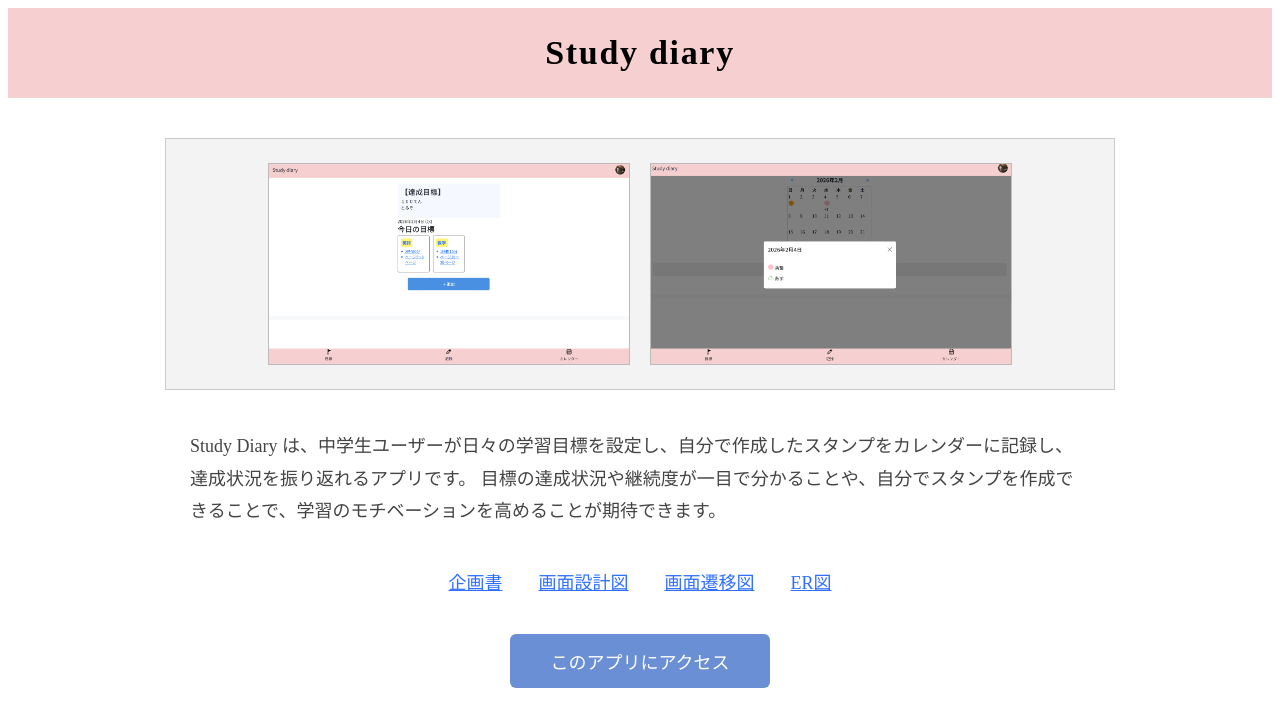
After one commit to sa06mnaa-creator/study--diary, a Django app: page / in a window 1280 px wide. The commit adds this page. Shown: the top 727 px of the page. Run offline with Django 5.2, Linux system fonts and the light colour scheme.

Commit message:
アプリ完成

```diff
--- /dev/null
+++ b/app/static/css/portfolio.css
@@ -0,0 +1,113 @@
+.pink-header{
+  background: #f6cfd0;
+  padding: 26px 16px 22px;
+  text-align: center;
+  border-bottom: 4px solid #f6cfd0;
+}
+.pink-title{
+  margin: 0;
+  font-size: 34px;
+  font-weight: 800;
+  color: black;
+  letter-spacing: .05em;
+}
+.app-shot{
+  margin: 40px auto;
+  padding: 24px;
+  border: 1px solid #ccc;
+  background: #f3f3f3;
+  display: flex;
+  justify-content: center;
+  align-items: center;
+  gap: 20px;
+  max-width: 900px;
+}
+.app-shot img{
+  display: block;
+  max-width: 360px;
+
+  border: 1px solid #bbb;
+  background: #fff;
+}
+.app-desc{
+  margin: 20px auto;
+  max-width: 900px;
+  font-size: 18px;
+  line-height: 1.8;
+  color: #444;
+}
+.docs{
+  margin: 40px 0;
+  text-align: center;
+}
+.docs a{
+  margin: 0 16px;
+  color: #2f6fff;
+  font-size: 18px;
+  text-decoration: underline;
+}
+.app-link{
+  margin: 40px 0 20px;
+  text-align: center;
+}
+.app-link a{
+  display: inline-block;
+  padding: 14px 40px;
+  background: #6b8fd4;
+  color: #fff;
+  font-size: 18px;
+  text-decoration: none;
+  border-radius: 6px;
+}
+
+@media (max-width: 768px){
+
+  /* ページの左右余白を少し小さく */
+  .page{
+    margin: 12px auto;
+    padding: 10px 12px 28px;
+  }
+
+  /* ヘッダー文字を小さく */
+  .pink-title{
+    font-size: 24px;
+  }
+
+  /* スクショを縦並びにする */
+  .app-shot{
+    flex-direction: column;
+    padding: 16px;
+    gap: 14px;
+    max-width: 100%;
+  }
+
+  /* 画像は画面幅に合わせる */
+  .app-shot img{
+    max-width: 100%;
+  }
+
+  /* 説明文もちょい小さく */
+  .app-desc{
+    font-size: 16px;
+    line-height: 1.9;
+    padding: 0 4px;
+  }
+
+  /* ドキュメントリンク：折り返して見やすく */
+  .docs{
+    margin: 26px 0;
+  }
+
+  .docs a{
+    display: inline-block;
+    margin: 8px 12px;
+    font-size: 16px;
+  }
+
+  /* ボタンを画面幅に近づける */
+  .app-link a{
+    width: min(320px, 92%);
+    text-align: center;
+    padding: 14px 0;
+  }
+}
--- /dev/null
+++ b/app/templates/portfolio/work-01.html
@@ -0,0 +1,36 @@
+{% load static %}
+<!doctype html>
+<html lang="ja">
+<head>
+  <meta charset="utf-8">
+  <link rel="stylesheet" href="{% static 'css/portfolio.css' %}">
+</head>
+<body>
+
+  <header class="pink-header">
+    <h1 class="pink-title">Study diary</h1></header>
+  <main class="page">
+    <section class="app-shot">
+      <img src="{% static 'img/home.png' %}" alt="ホーム画面">
+      <img src="{% static 'img/calendar.png' %}" alt="カレンダー画面">
+    </section>
+
+    <section class="app-desc">
+      <p>
+        Study Diary は、中学生ユーザーが日々の学習目標を設定し、自分で作成したスタンプをカレンダーに記録し、達成状況を振り返れるアプリです。
+        目標の達成状況や継続度が一目で分かることや、自分でスタンプを作成できることで、学習のモチベーションを高めることが期待できます。
+      </p>
+    </section>
+
+    <nav class="docs">
+      <a href="{% static 'docs/kikaku.pdf' %}" target="_blank" rel="noopener">企画書</a>
+      <a href="{% static 'docs/screen-design2.pdf' %}" target="_blank" rel="noopener">画面設計図</a>
+      <a href="{% static 'docs/screen-transition.pdf' %}" target="_blank" rel="noopener">画面遷移図</a>
+      <a href="{% static 'docs/er.pdf' %}" target="_blank" rel="noopener">ER図</a>
+    </nav>
+
+    <div class="app-link">
+      <a href="/study-diary/" target="_blank">
+        このアプリにアクセス
+      </a>
+    </div>
--- a/app/urls.py
+++ b/app/urls.py
@@ -33,8 +33,8 @@ urlpatterns = [
     name="password_reset_complete",
 ),
    path('stamp/<int:goal_id>/',views.stamp_select, name="stamp_select"),
-
-   path('calendar/<int:year>/<int:month>/', views.calendar_view, name="calendar"),
+   path('calendar/', views.calendar, name="calendar"),
+   path('calendar/<int:year>/<int:month>/', views.calendar_view, name="calendar_view"),
    path('not_achieved/', views.not_achieved, name="not_achieved"),
    path('mypage/', views.mypage, name='mypage'),
    path('goal/add/', views.goal_create, name='goal_create'),
@@ -43,4 +43,5 @@ urlpatterns = [
    #「目標」を押したら行く記録画面↓
    path("study/<int:goal_id>/", views.study_record, name="study_record"),
    path('icon/change/', views.icon_change, name="icon_change"),
+   path('', views.index, name='index'),
    ]
--- a/app/views.py
+++ b/app/views.py
@@ -20,6 +20,7 @@ from .models import Goal
 from django.db.models import Exists, OuterRef
 from django.conf import settings
 from .forms import ProfileIconForm
+from django.http import HttpResponse
 
 @login_required
 def home(request):
@@ -208,14 +209,13 @@ def stamp_select(request, goal_id):
         "goal": goal
         })
 def calendar(request):
-    records = StudyRecord.objects.filter(
-        user=request.user
-    )
-    return render(
-        request,
-        "accounts/calendar.html",
-        { records: records
-        }
+    today = date.today()
+
+    return redirect(
+        "accounts:calendar_view",
+         year=today.year,
+         month=today.month,
+
     )
 def calendar_view(request, year, month):
     today = date.today()
@@ -256,7 +256,6 @@ def calendar_view(request, year, month):
             "next_year": next_year,
             "next_month": next_month,
             "today": today,
-            "month_days": month_days,
 
 
     })
@@ -299,3 +298,9 @@ def record_top(request):
         "accounts/record_top.html",
         {"goals": goals}
     )
+
+def portfolio(request):
+    return render(request, 'portfolio/work-01.html')
+
+def index(request):
+    return HttpResponse('templates/index.html')
--- a/studydiary/urls.py
+++ b/studydiary/urls.py
@@ -34,6 +34,14 @@ urlpatterns = [
         'reset/done/',
         views.password_reset_complete_redirect,
         name='password_reset_complete'),
+
+    path(
+        '', views.portfolio, name='portfolio'
+    ),
+
+    path(
+        'study-diary/', include('app.urls')
+    ),
 ]
 
 if settings.DEBUG:
```
Also changed, not shown: app/static/css/style.css (+83 -23 lines), app/templates/accounts/calendar.html (+5 -3 lines), app/templates/accounts/goal_form.html (+8 -2 lines), app/templates/accounts/index.html (added, +7 -0 lines), app/templates/base.html (+8 -20 lines), app/static/img/calendar-week.svg, app/static/img/calendar.png (added), app/static/img/home.png (added), app/static/img/pencil.svg, app/static/img/pennant.svg, 4 other files.
